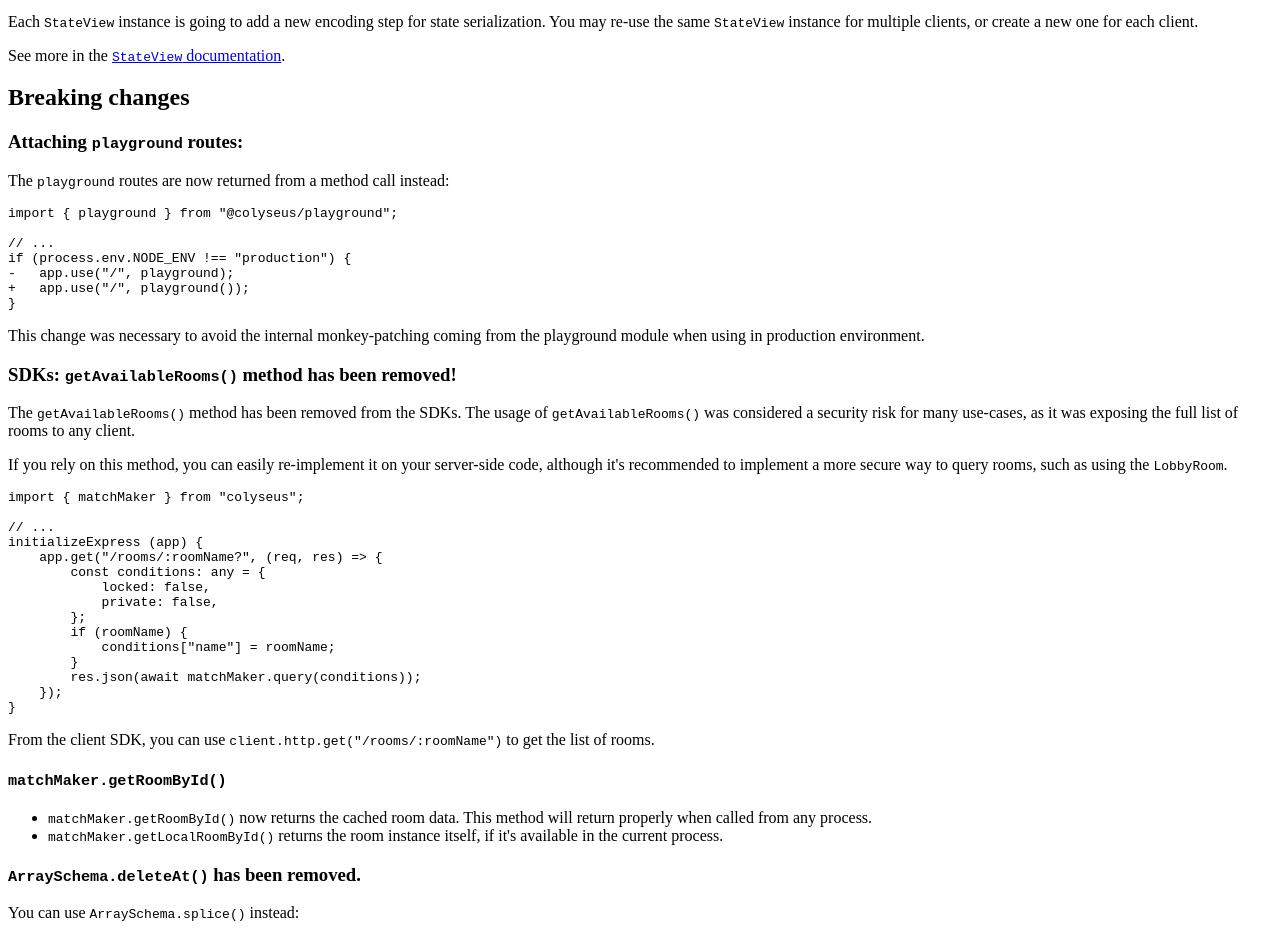
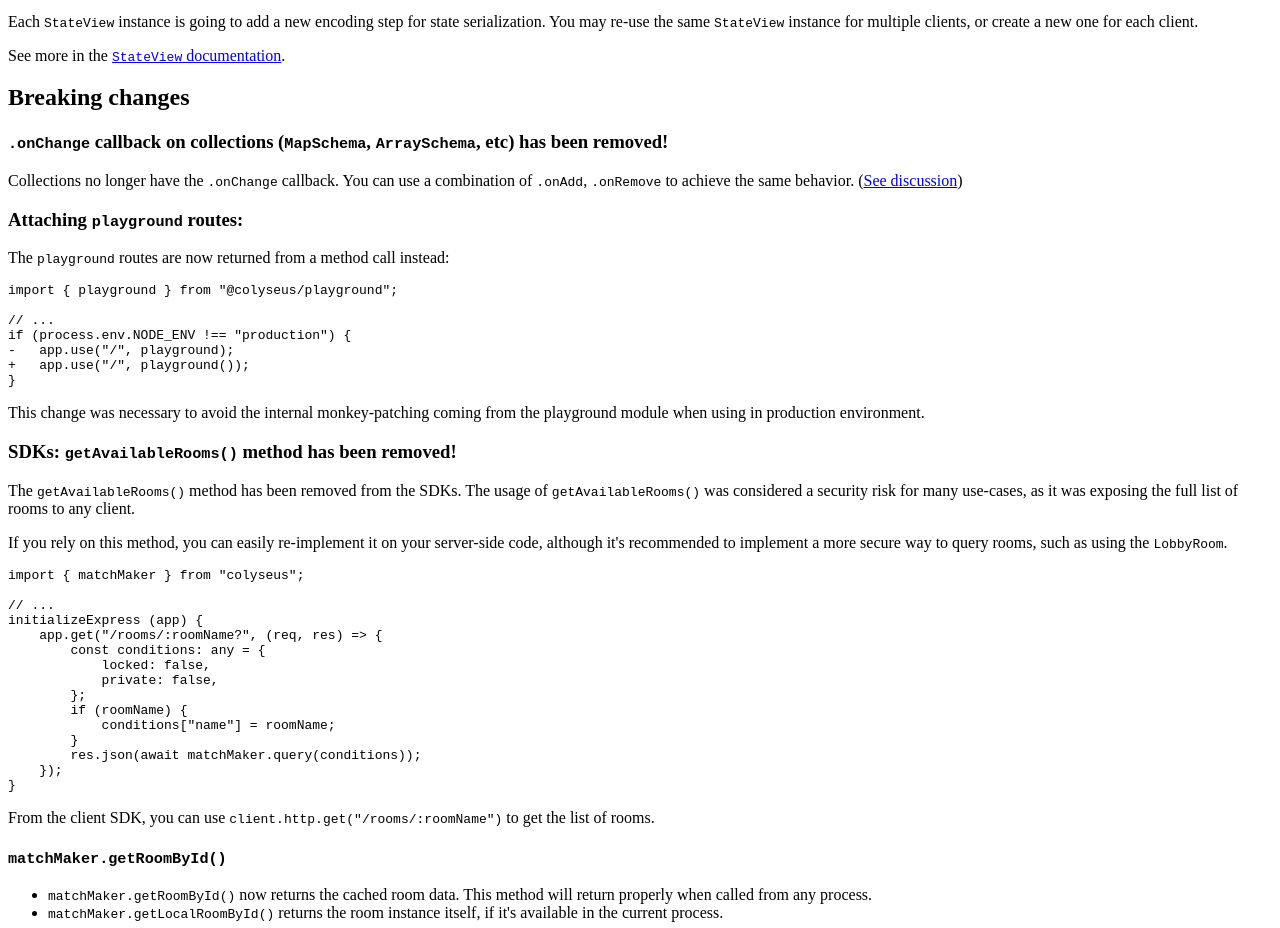
Before and after one commit to colyseus/docs, a Next.js app: page /upgrading/0.16 in a window 1280 px wide. Shown: the part 1500-2428 px from the top of the page. Built offline with nearby package versions, Linux system fonts and the light colour scheme.

Commit message:
0.16: document missing .onChange on collections

```diff
--- a/pages/upgrading/0.16.mdx
+++ b/pages/upgrading/0.16.mdx
@@ -113,6 +113,10 @@ See more in the [`StateView` documentation](/state/view).
 
 ## Breaking changes
 
+### `.onChange` callback on collections (`MapSchema`, `ArraySchema`, etc) has been removed!
+
+Collections no longer have the `.onChange` callback. You can use a combination of `.onAdd`, `.onRemove` to achieve the same behavior. ([See discussion](https://github.com/colyseus/schema/issues/155#issuecomment-2666989614))
+
 ### Attaching `playground` routes:
 
 The `playground` routes are now returned from a method call instead:
```
